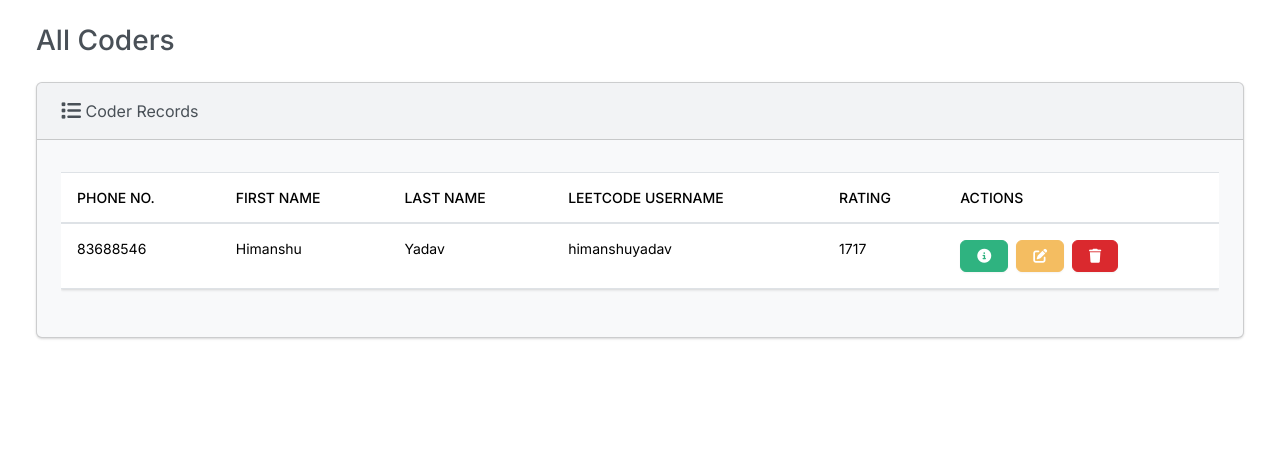
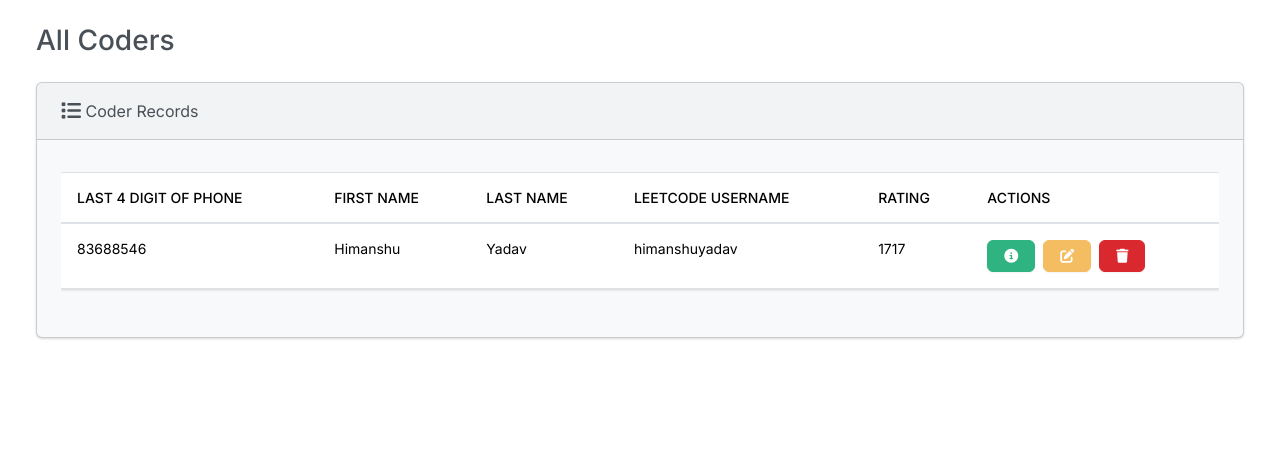
Before and after one commit to bitsonymous/coderz-web-portal, a Django app: page / in a window 1280 px wide. Shown: the part 67-530 px from the top of the page. Run offline with Django 5.2, Linux system fonts and the light colour scheme; data comes from the database, SQL or seed files in the repository; parts of the project's set-up code (start-up, migrations or seed data) failed here and were passed over; some libraries are stand-ins or nearby versions.

Commit message:
corrections

```diff
--- a/coders/forms.py
+++ b/coders/forms.py
@@ -6,14 +6,14 @@ class CoderForm(forms.ModelForm):
         model = Coders
         fields = ['coder_number', 'first_name', 'last_name', 'lc_id', 'rating']
         labels = {
-            'coder_number' : 'Phone Number',
+            'coder_number' : 'Last 4 Digit of Phone',
             'first_name' : 'First Name' ,
             'last_name' : 'Last Name' ,
             'lc_id' : 'Leetcode Username',
             'rating' : 'Rating'
         }
         widgets = {
-            'coder_number' : forms.TextInput(attrs={'class' : 'form-control'}),
+            'coder_number' : forms.NumberInput(attrs={'class' : 'form-control'}),
             'first_name' : forms.TextInput(attrs={'class' : 'form-control'}),
             'last_name' : forms.TextInput(attrs={'class' : 'form-control'}),
             'lc_id' : forms.TextInput(attrs={'class' : 'form-control'}),
--- a/coders/models.py
+++ b/coders/models.py
@@ -2,7 +2,7 @@ from django.db import models
 
 # Create your models here. database
 class Coders(models.Model):
-    coder_number = models.CharField()
+    coder_number = models.PositiveIntegerField()
     first_name = models.CharField(max_length=12)
     last_name = models.CharField(max_length=12)
     lc_id = models.CharField(max_length=50)
--- a/coders/templates/coders/index.html
+++ b/coders/templates/coders/index.html
@@ -17,7 +17,7 @@
                                     <table class="table table-hover">
                                         <thead>
                                           <tr>
-                                            <th scope="col">Phone No.</th>
+                                            <th scope="col">Last 4 Digit of Phone</th>
                                             <th scope="col">First Name</th>
                                             <th scope="col">Last Name</th>
                                             <th scope="col">Leetcode Username</th>
```
